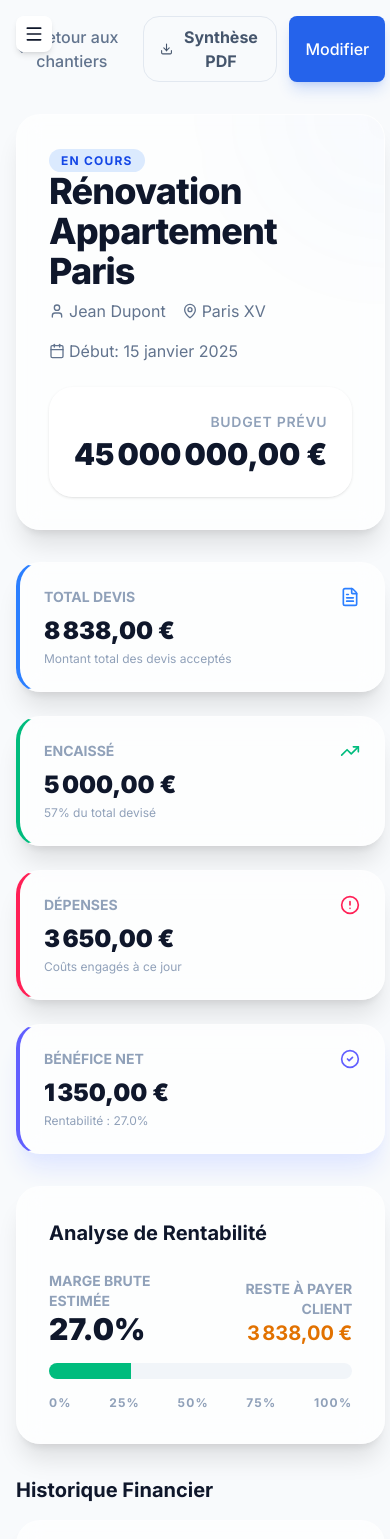
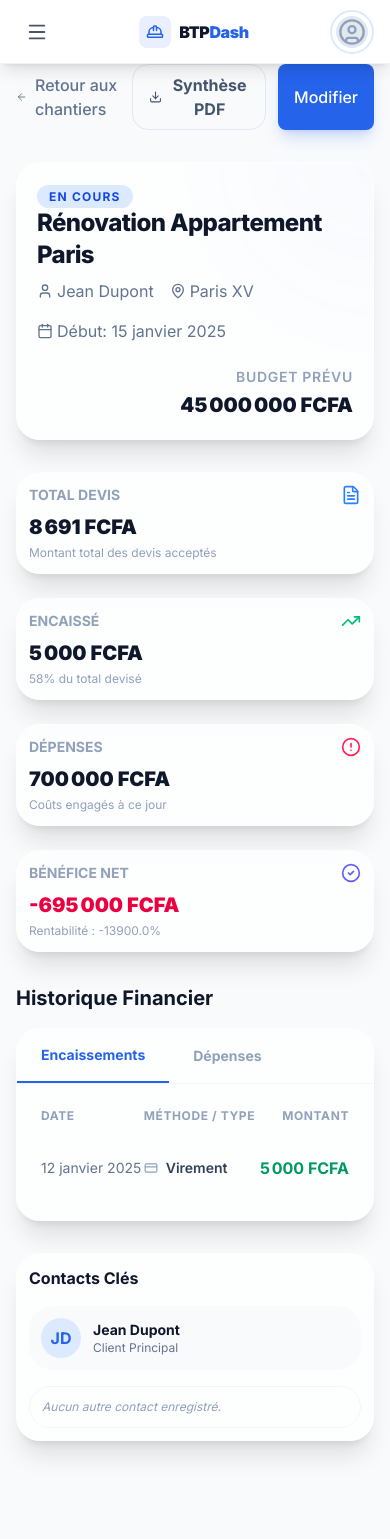
Before and after one commit to Ange01234/DashboardBTP, a Next.js app: page /chantiers/1 in a window 390 px wide. Shown: the top 1539 px of the page. Built offline with nearby package versions, Linux system fonts and the light colour scheme.

Commit message:
Localization to West Africa (CFA, 18% TVA), Mobile UI refinements, and Expense form improvements

```diff
--- a/src/app/chantiers/[id]/page.tsx
+++ b/src/app/chantiers/[id]/page.tsx
@@ -63,7 +63,7 @@ export default function ChantierDetailPage() {
             </div>
 
             {/* Hero Section */}
-            <div className="glass p-8 rounded-3xl relative overflow-hidden">
+            <div className="glass p-5 rounded-3xl relative overflow-hidden">
                 <div className="relative z-10 flex flex-col md:flex-row md:items-center justify-between gap-6">
                     <div className="space-y-2">
                         <span className={cn(
@@ -74,7 +74,7 @@ export default function ChantierDetailPage() {
                         )}>
                             {chantier.status}
                         </span>
-                        <h1 className="text-4xl font-extrabold text-slate-900 tracking-tight">{chantier.name}</h1>
+                        <h1 className="text-2xl font-extrabold text-slate-900 tracking-tight">{chantier.name}</h1>
                         <div className="flex flex-wrap gap-4 text-slate-500 mt-2">
                             <div className="flex items-center space-x-1">
                                 <User size={16} />
@@ -91,9 +91,9 @@ export default function ChantierDetailPage() {
                         </div>
                     </div>
 
-                    <div className="bg-white/50 backdrop-blur-md p-6 rounded-2xl border border-white/50 shadow-sm text-right">
+                    <div className="text-right">
                         <div className="text-sm font-semibold text-slate-400 uppercase tracking-wider mb-1">Budget Prévu</div>
-                        <div className="text-3xl font-black text-slate-900">{formatCurrency(chantier.budget)}</div>
+                        <div className="text-xl font-black text-slate-900">{formatCurrency(chantier.budget)}</div>
                     </div>
                 </div>
                 <div className="absolute top-0 right-0 w-64 h-64 bg-primary-600/5 rounded-full -translate-y-1/2 translate-x-1/2 blur-3xl opacity-50" />
@@ -101,40 +101,40 @@ export default function ChantierDetailPage() {
 
             {/* Financial Overview Grid */}
             <div className="grid grid-cols-1 md:grid-cols-2 lg:grid-cols-4 gap-6">
-                <div className="glass p-6 rounded-2xl border-l-4 border-l-blue-500">
+                <div className="glass p-3 rounded-2xl">
                     <div className="flex items-center justify-between mb-2">
                         <p className="text-sm font-bold text-slate-400 uppercase">Total Devis</p>
                         <FileText size={20} className="text-blue-500" />
                     </div>
-                    <p className="text-2xl font-black text-slate-900">{formatCurrency(totalDevisTTC)}</p>
+                    <p className="text-xl font-black text-slate-900">{formatCurrency(totalDevisTTC)}</p>
                     <p className="text-xs text-slate-400 mt-1">Montant total des devis acceptés</p>
                 </div>
 
-                <div className="glass p-6 rounded-2xl border-l-4 border-l-emerald-500">
+                <div className="glass p-3 rounded-2xl">
                     <div className="flex items-center justify-between mb-2">
                         <p className="text-sm font-bold text-slate-400 uppercase">Encaissé</p>
                         <TrendingUp size={20} className="text-emerald-500" />
                     </div>
-                    <p className="text-2xl font-black text-slate-900">{formatCurrency(totalPaid)}</p>
+                    <p className="text-xl font-black text-slate-900">{formatCurrency(totalPaid)}</p>
                     <p className="text-xs text-slate-400 mt-1">{((totalPaid / totalDevisTTC) * 100).toFixed(0)}% du total devisé</p>
                 </div>
 
-                <div className="glass p-6 rounded-2xl border-l-4 border-l-rose-500">
+                <div className="glass p-3 rounded-2xl ">
                     <div className="flex items-center justify-between mb-2">
                         <p className="text-sm font-bold text-slate-400 uppercase">Dépenses</p>
                         <AlertCircle size={20} className="text-rose-500" />
                     </div>
-                    <p className="text-2xl font-black text-slate-900">{formatCurrency(totalExpenses)}</p>
+                    <p className="text-xl font-black text-slate-900">{formatCurrency(totalExpenses)}</p>
                     <p className="text-xs text-slate-400 mt-1">Coûts engagés à ce jour</p>
                 </div>
 
-                <div className="glass p-6 rounded-2xl border-l-4 border-l-indigo-500 shadow-indigo-100">
+                <div className="glass p-3 rounded-2xl">
                     <div className="flex items-center justify-between mb-2">
                         <p className="text-sm font-bold text-slate-400 uppercase">Bénéfice Net</p>
                         <CheckCircle2 size={20} className="text-indigo-500" />
                     </div>
                     <p className={cn(
-                        "text-2xl font-black",
+                        "text-xl font-black",
                         netProfit >= 0 ? "text-slate-900" : "text-rose-600"
                     )}>
                         {formatCurrency(netProfit)}
@@ -147,39 +147,6 @@ export default function ChantierDetailPage() {
             <div className="grid grid-cols-1 lg:grid-cols-3 gap-8">
                 {/* Left Column: Rentability & Synthesis */}
                 <div className="lg:col-span-2 space-y-8">
-                    {/* Rentability Meter */}
-                    <div className="glass p-8 rounded-3xl space-y-6 overflow-hidden">
-                        <h3 className="text-xl font-bold text-slate-900">Analyse de Rentabilité</h3>
-                        <div className="space-y-4">
-                            <div className="flex items-end justify-between">
-                                <div>
-                                    <p className="text-sm font-bold text-slate-400 uppercase">Marge brute estimée</p>
-                                    <p className="text-3xl font-black text-slate-900">{marginPercentage.toFixed(1)}%</p>
-                                </div>
-                                <div className="text-right">
-                                    <p className="text-sm font-bold text-slate-400 uppercase">Reste à payer client</p>
-                                    <p className="text-xl font-bold text-amber-600">{formatCurrency(remainingToPay)}</p>
-                                </div>
-                            </div>
-
-                            <div className="relative h-4 bg-slate-100 rounded-full overflow-hidden">
-                                <div
-                                    className={cn(
-                                        "absolute top-0 left-0 h-full transition-all duration-1000",
-                                        marginPercentage > 20 ? "bg-emerald-500" : marginPercentage > 5 ? "bg-blue-500" : "bg-rose-500"
-                                    )}
-                                    style={{ width: `${Math.min(100, Math.max(0, marginPercentage))}%` }}
-                                />
-                            </div>
-                            <div className="flex justify-between text-xs font-bold text-slate-400 uppercase tracking-widest">
-                                <span>0%</span>
-                                <span>25%</span>
-                                <span>50%</span>
-                                <span>75%</span>
-                                <span>100%</span>
-                            </div>
-                        </div>
-                    </div>
 
                     {/* Activity Tabs (Mockup) */}
                     <div className="space-y-4">
@@ -188,7 +155,6 @@ export default function ChantierDetailPage() {
                             <div className="flex border-b border-slate-100">
                                 <button className="px-6 py-4 text-sm font-bold text-primary-600 border-b-2 border-primary-600">Encaissements</button>
                                 <button className="px-6 py-4 text-sm font-bold text-slate-400 hover:text-slate-600">Dépenses</button>
-                                <button className="px-6 py-4 text-sm font-bold text-slate-400 hover:text-slate-600">Devis</button>
                             </div>
                             <div className="p-6 overflow-x-auto">
                                 <table className="w-full text-left">
@@ -221,7 +187,7 @@ export default function ChantierDetailPage() {
 
                 {/* Right Column: Key Contacts / Quick Actions */}
                 <div className="space-y-6">
-                    <div className="glass p-6 rounded-3xl space-y-4">
+                    <div className="glass p-3 rounded-3xl space-y-4">
                         <h3 className="font-bold text-slate-900">Contacts Clés</h3>
                         <div className="space-y-4">
                             <div className="flex items-center space-x-3 p-3 rounded-2xl bg-slate-50">
@@ -237,23 +203,6 @@ export default function ChantierDetailPage() {
                         </div>
                     </div>
 
-                    <div className="glass p-6 rounded-3xl bg-slate-900 text-white shadow-xl shadow-slate-900/20">
-                        <h3 className="font-bold mb-4">Actions Rapides</h3>
-                        <div className="space-y-2">
-                            <Link href="/paiements" className="flex items-center space-x-3 w-full p-2.5 rounded-xl hover:bg-white/10 transition-colors">
-                                <TrendingUp size={18} />
-                                <span className="text-sm font-semibold">Ajouter une avance</span>
-                            </Link>
-                            <Link href="/depenses" className="flex items-center space-x-3 w-full p-2.5 rounded-xl hover:bg-white/10 transition-colors">
-                                <Receipt size={18} />
-                                <span className="text-sm font-semibold">Saisir une dépense</span>
-                            </Link>
-                            <Link href="/devis/nouveau" className="flex items-center space-x-3 w-full p-2.5 rounded-xl hover:bg-white/10 transition-colors">
-                                <FileText size={18} />
-                                <span className="text-sm font-semibold">Faire un nouveau devis</span>
-                            </Link>
-                        </div>
-                    </div>
                 </div>
             </div>
         </div>
--- a/src/app/depenses/page.tsx
+++ b/src/app/depenses/page.tsx
@@ -57,13 +57,16 @@ export default function DepensesPage() {
                                 <tr key={expense.id} className="hover:bg-slate-50/50 transition-colors group">
                                     <td className="px-6 py-4">
                                         <span className={cn(
-                                            "inline-flex items-center px-2 py-1 rounded-lg text-xs font-bold uppercase tracking-tighter",
+                                            "inline-flex items-center px-2 py-1 rounded-lg text-xs font-bold uppercase tracking-tighter shadow-sm mb-1",
                                             expense.type === 'matériaux' ? "bg-amber-50 text-amber-700" :
                                                 expense.type === 'main-d’œuvre' ? "bg-purple-50 text-purple-700" :
                                                     "bg-blue-50 text-blue-700"
                                         )}>
                                             {expense.type}
                                         </span>
+                                        <div className="text-sm font-semibold text-slate-900 group-hover:text-primary-600 transition-colors">
+                                            {expense.description}
+                                        </div>
                                     </td>
                                     <td className="px-6 py-4">
                                         <Link href={`/chantiers/${chantier?.id}`} className="text-slate-900 font-semibold hover:text-primary-600 flex items-center space-x-1">
--- a/src/app/devis/[id]/modifier/page.tsx
+++ b/src/app/devis/[id]/modifier/page.tsx
@@ -20,7 +20,7 @@ export default function EditDevisPage() {
     const { id } = useParams();
     const [chantierId, setChantierId] = useState('');
     const [lineItems, setLineItems] = useState<Omit<LineItem, 'id'>[]>([]);
-    const [tvaRate, setTvaRate] = useState(0.20);
+    const [tvaRate, setTvaRate] = useState(0.18);
     const [status, setStatus] = useState<any>('Brouillon');
 
     useEffect(() => {
--- a/src/app/devis/nouveau/page.tsx
+++ b/src/app/devis/nouveau/page.tsx
@@ -39,7 +39,7 @@ export default function NewDevisPage() {
     };
 
     const totalHT = lineItems.reduce((acc, item) => acc + (item.quantity * item.unitPrice), 0);
-    const tva = totalHT * 0.20;
+    const tva = totalHT * 0.18;
     const totalTTC = totalHT + tva;
 
     return (
@@ -136,7 +136,7 @@ export default function NewDevisPage() {
                                             value={item.unitPrice}
                                             onChange={(e) => updateLine(index, 'unitPrice', parseFloat(e.target.value) || 0)}
                                         />
-                                        <span className="absolute left-3 top-1/2 -translate-y-1/2 text-slate-400 text-sm">€</span>
+                                        <span className="absolute left-3 top-1/2 -translate-y-1/2 text-slate-400 text-xs font-bold">CFA</span>
                                     </div>
                                 </div>
                                 <div className="w-full md:w-32 space-y-2">
@@ -176,7 +176,7 @@ export default function NewDevisPage() {
                             <span>{formatCurrency(totalHT)}</span>
                         </div>
                         <div className="flex justify-between text-slate-500 font-medium pb-4 border-b border-slate-100">
-                            <span>TVA (20%)</span>
+                            <span>TVA (18%)</span>
                             <span>{formatCurrency(tva)}</span>
                         </div>
                         <div className="flex justify-between items-end pt-2">
--- a/src/app/globals.css
+++ b/src/app/globals.css
@@ -26,6 +26,10 @@
     @apply bg-white/70 backdrop-blur-md border border-white/20 shadow-xl;
   }
 
+  .glass-strong {
+    @apply bg-white/90 backdrop-blur-lg border-b border-white/20 shadow-lg;
+  }
+
   .card-hover {
     @apply transition-all duration-300 hover:shadow-2xl hover:-translate-y-1;
   }
--- a/src/app/layout.tsx
+++ b/src/app/layout.tsx
@@ -21,7 +21,7 @@ export default function RootLayout({
         <div className="flex min-h-screen">
           <Sidebar />
           <main className="flex-1 lg:ml-72 bg-slate-50 min-h-screen">
-            <div className="p-4 md:p-8 lg:p-12">
+            <div className="pt-16 p-4 md:p-8 lg:p-12">
               {children}
             </div>
           </main>
--- a/src/app/paiements/nouveau/page.tsx
+++ b/src/app/paiements/nouveau/page.tsx
@@ -89,7 +89,7 @@ export default function NewPaymentPage() {
                                         onChange={(e) => setFormData({ ...formData, amount: e.target.value })}
                                     />
                                     <Wallet className="absolute left-3 top-1/2 -translate-y-1/2 text-slate-400" size={18} />
-                                    <span className="absolute right-4 top-1/2 -translate-y-1/2 text-slate-400 text-sm font-bold">€</span>
+                                    <span className="absolute right-4 top-1/2 -translate-y-1/2 text-slate-400 text-xs font-bold">CFA</span>
                                 </div>
                             </div>
                             <div className="space-y-2">
@@ -110,7 +110,7 @@ export default function NewPaymentPage() {
                         <div className="space-y-2">
                             <label className="text-sm font-semibold text-slate-700">Mode de règlement</label>
                             <div className="flex flex-wrap gap-3 mt-2">
-                                {['Virement', 'Chèque', 'Espèces'].map((m) => (
+                                {['Virement', 'Chèque', 'Espèces', 'Mobile Money'].map((m) => (
                                     <button
                                         key={m}
                                         type="button"
--- a/src/components/layout/Sidebar.tsx
+++ b/src/components/layout/Sidebar.tsx
@@ -10,7 +10,8 @@ import {
     Receipt,
     Settings,
     Menu,
-    X
+    X,
+    UserCircle
 } from 'lucide-react';
 import { useState } from 'react';
 import { cn } from '@/lib/utils';
@@ -30,13 +31,30 @@ export default function Sidebar() {
 
     return (
         <>
-            {/* Mobile Menu Toggle */}
-            <button
-                className="fixed top-4 left-4 z-50 p-2 bg-white rounded-lg shadow-md lg:hidden"
-                onClick={() => setIsOpen(!isOpen)}
-            >
-                {isOpen ? <X size={20} /> : <Menu size={20} />}
-            </button>
+            {/* Mobile Top Bar */}
+            <div className="fixed top-0 left-0 right-0 z-50 h-16 glass-strong lg:hidden flex items-center justify-between px-4 border-b border-slate-200/50">
+                <button
+                    className="p-2.5 hover:bg-slate-100 rounded-xl transition-colors text-slate-600 active:scale-95"
+                    onClick={() => setIsOpen(!isOpen)}
+                >
+                    {isOpen ? <X size={22} /> : <Menu size={22} />}
+                </button>
+
+                <div className="flex items-center space-x-2">
+                    <div className="w-8 h-8 bg-primary-600/10 rounded-lg flex items-center justify-center">
+                        <HardHat size={18} className="text-primary-600" />
+                    </div>
+                    <span className="font-black text-slate-900 tracking-tight">
+                        BTP<span className="text-primary-600">Dash</span>
+                    </span>
+                </div>
+
+                <button className="p-1 rounded-full border-2 border-primary-100 p-0.5 hover:border-primary-300 transition-all active:scale-95">
+                    <div className="w-8 h-8 rounded-full bg-slate-200 flex items-center justify-center overflow-hidden">
+                        <UserCircle size={28} className="text-slate-400" />
+                    </div>
+                </button>
+            </div>
 
             {/* Sidebar */}
             <aside className={cn(
--- a/src/lib/mockData.ts
+++ b/src/lib/mockData.ts
@@ -17,7 +17,7 @@ export const MOCK_CHANTIERS: Chantier[] = [
     location: 'Antibes',
     startDate: '2024-11-01',
     endDate: '2025-06-30',
-    budget: 250000,
+    budget: 150000000,
     status: 'En cours',
   },
   {
@@ -26,7 +26,7 @@ export const MOCK_CHANTIERS: Chantier[] = [
     client: 'Mairie de Lyon',
     location: 'Lyon 03',
     startDate: '2025-02-10',
-    budget: 12000,
+    budget: 8500000,
     status: 'Suspendu',
   },
 ];
@@ -37,7 +37,7 @@ export const MOCK_DEVIS: Devis[] = [
     chantierId: '1',
     date: '2025-01-10',
     status: 'Accepté',
-    tvaRate: 0.20,
+    tvaRate: 0.18,
     lineItems: [
       { id: 'l1', designation: 'Peinture murs et plafonds', quantity: 120, unitPrice: 25 },
       { id: 'l2', designation: 'Pose parquet chêne', quantity: 45, unitPrice: 85 },
@@ -51,6 +51,6 @@ export const MOCK_PAYMENTS: Payment[] = [
 ];
 
 export const MOCK_EXPENSES: Expense[] = [
-  { id: 'e1', chantierId: '1', type: 'matériaux', amount: 1250, provider: 'Leroy Merlin', date: '2025-01-20' },
-  { id: 'e2', chantierId: '1', type: 'main-d’œuvre', amount: 2400, provider: 'Intérim Pro', date: '2025-01-25' },
+  { id: 'e1', chantierId: '1', type: 'matériaux', description: 'Ciment (50 sacs)', amount: 250000, provider: 'Sococim', date: '2025-01-20' },
+  { id: 'e2', chantierId: '1', type: 'main-d’œuvre', description: 'Main d\'oeuvre maçonnerie', amount: 450000, provider: 'Equipe Alpha', date: '2025-01-25' },
 ];
--- a/src/lib/utils.ts
+++ b/src/lib/utils.ts
@@ -9,9 +9,10 @@ export function cn(...inputs: ClassValue[]) {
 
 export function formatCurrency(amount: number) {
   return new Intl.NumberFormat('fr-FR', {
-    style: 'currency',
-    currency: 'EUR',
-  }).format(amount);
+    style: 'decimal',
+    minimumFractionDigits: 0,
+    maximumFractionDigits: 0,
+  }).format(amount) + ' FCFA';
 }
 
 export function formatDate(date: string) {
--- a/src/types/index.ts
+++ b/src/types/index.ts
@@ -1,7 +1,7 @@
 export type ChantierStatus = "En cours" | "Terminé" | "Suspendu";
 export type DevisStatus = "Brouillon" | "Envoyé" | "Accepté" | "Refusé";
 export type ExpenseType = "matériaux" | "main-d’œuvre" | "transport" | "autre";
-export type PaymentMethod = "Virement" | "Chèque" | "Espèces" ;
+export type PaymentMethod = "Virement" | "Chèque" | "Espèces" | "Mobile Money";
 
 export interface LineItem {
   id: string;
@@ -31,6 +31,7 @@ export interface Expense {
   id: string;
   chantierId: string;
   type: ExpenseType;
+  description: string;
   amount: number;
   provider: string;
   date: string;
```
Also changed, not shown: src/app/depenses/nouveau/page.tsx (+21 -11 lines).
